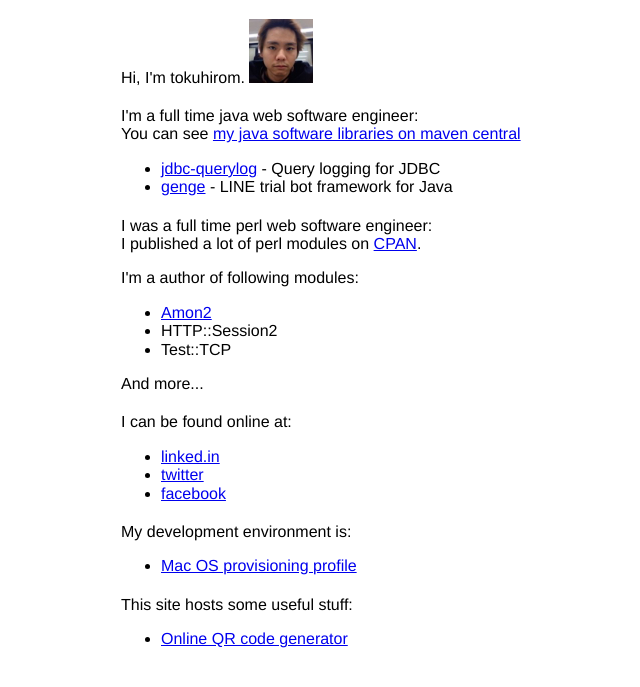
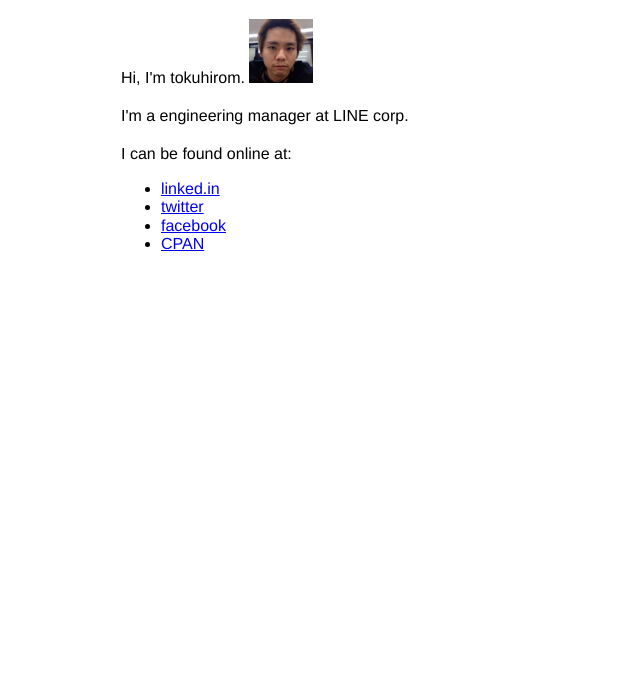
Before and after one commit to tokuhirom/64p.org-orig, a plain HTML site: page static/index.html in a window 1280 px wide. Shown: the part 61-748 px from the top of the page, without its empty margins (319-959 px from the left). Drawn offline with nearby package versions, Linux system fonts and the light colour scheme.

Commit message:
clean up

```diff
--- a/static/index.html
+++ b/static/index.html
@@ -5,7 +5,7 @@
     <meta http-equiv="X-UA-Compatible" content="IE=edge">
     <meta name="viewport" content="width=device-width, initial-scale=1.0">
     <title>tokuhirom [64p.org]</title>
-    <link rel="stylesheet" href="https://cdnjs.cloudflare.com/ajax/libs/pure/0.6.0/pure-min.css">
+    <link rel="stylesheet" href="https://cdnjs.cloudflare.com/ajax/libs/pure/1.0.0/pure-min.css">
     <link href="css/main.css" rel="stylesheet"/>
 </head>
 <body>
@@ -17,29 +17,7 @@
     </div>
 
     <div class="pane intro">
-        I'm a full time java web software engineer:<br>
-        You can see <a href="http://search.maven.org/#search%7Cga%7C1%7Cme.geso">my java software libraries on maven
-        central</a>
-
-        <br>
-        <ul>
-            <li><a href="https://github.com/tokuhirom/jdbc-querylog">jdbc-querylog</a> - Query logging for JDBC</li>
-            <li><a href="https://github.com/tokuhirom/genge">genge</a> - LINE trial bot framework for Java</li>
-        </ul>
-    </div>
-
-    <div class="pane intro">
-        I was a full time perl web software engineer:<br>
-        I published a lot of perl modules on <a href="https://metacpan.org/author/TOKUHIROM">CPAN</a>.
-        <p>
-            I'm a author of following modules:
-        <ul>
-            <li><a href="http://amon.64p.org/">Amon2</a></li>
-            <li>HTTP::Session2</li>
-            <li>Test::TCP</li>
-        </ul>
-        And more...
-        </p>
+        I'm a engineering manager at LINE corp.<br>
     </div>
 
     <div class="pane">
@@ -50,20 +28,7 @@
             </li>
             <li><a href="https://twitter.com/tokuhirom">twitter</a></li>
             <li><a href="https://www.facebook.com/tokuhirom">facebook</a></li>
-        </ul>
-    </div>
-
-    <div class="pane">
-        My development environment is:
-        <ul>
-            <li><a href="https://github.com/tokuhirom/osx-provisioning">Mac OS provisioning profile</a></li>
-        </ul>
-    </div>
-
-    <div class="pane">
-        This site hosts some useful stuff:
-        <ul>
-            <li><a href="http://qrcode.64p.org/">Online QR code generator</a></li>
+            <li><a href="http://search.cpan.org/~tokuhirom/">CPAN</a></li>
         </ul>
     </div>
 </div>
```
